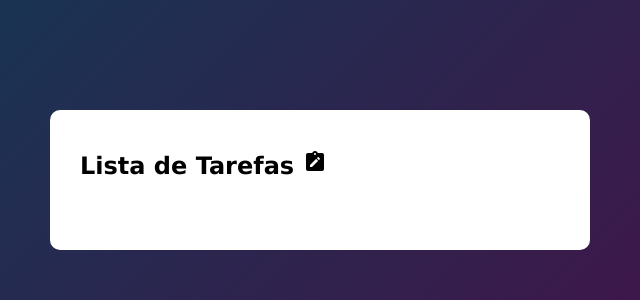
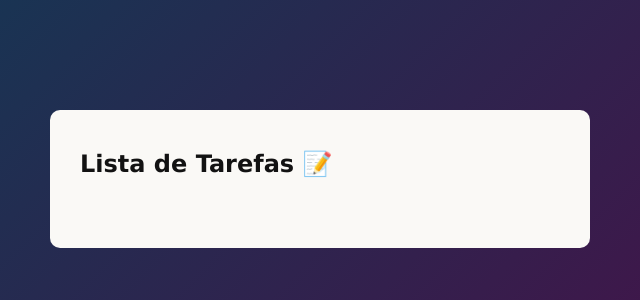
Before and after one commit to maexpe/tcc-taskmaster, a plain HTML site: page index.html in a window 1280 px wide. Shown: the top 300 px of the page, 320-960 px from the left. Drawn offline with Linux system fonts and the light colour scheme.

Commit message:
feat: Remoção de imagem para tarefas; substituída por um emoji Unicode

```diff
--- a/index.html
+++ b/index.html
@@ -9,7 +9,7 @@
 <body>
     <div class="container">
         <div class="tarefas">
-            <h2>Lista de Tarefas <img src="img/tarefas.png" alt="Ícone simplificado de um lápis sobre uma prancheta preta"></h2>
+            <h2>Lista de Tarefas 📝</h2>
         </div>
     </div>
 </body>
--- a/style.css
+++ b/style.css
@@ -2,6 +2,7 @@
     margin: 0;
     padding: 0;
     font-family: 'Verdana';
+    color: #121212;
     box-sizing: border-box;
 }
 .container {
@@ -13,7 +14,7 @@
 .tarefas {
     width: 100%;
     max-width: 540px;
-    background: #fff;
+    background: #faf9f6;
     margin: 100px auto 20px;
     padding: 40px 30px 70px;
     border-radius: 10px;
```
Also changed, not shown: img/tarefas.png (deleted).
